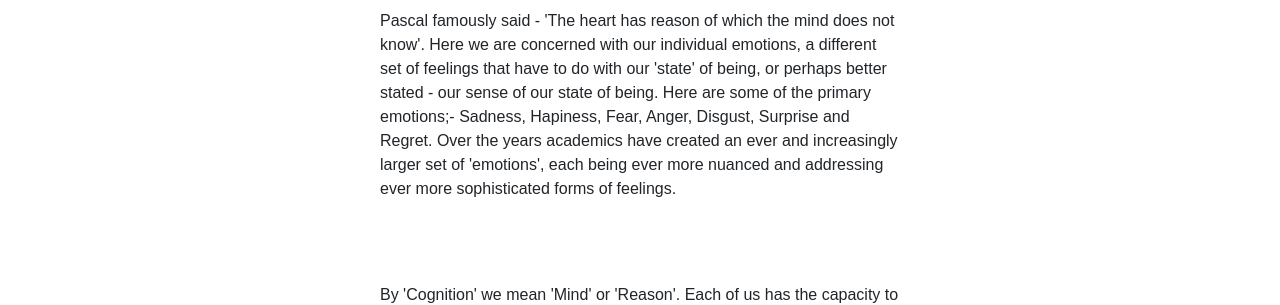
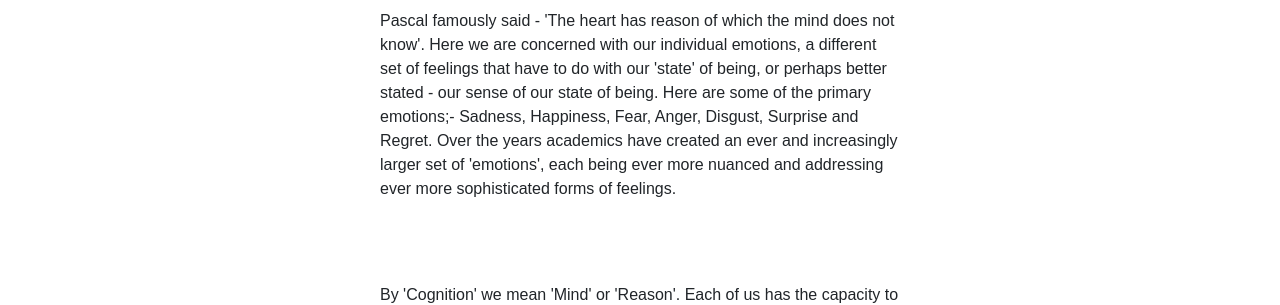
Before and after one commit to Sympathetic-Intelligence/tcfsi-flask-app, a Flask app: page /tiers in a window 1280 px wide. Shown: the part 1286-1591 px from the top of the page. Run offline with Flask 3, Linux system fonts and the light colour scheme.

Commit message:
Update tiers.html

```diff
--- a/templates/tiers.html
+++ b/templates/tiers.html
@@ -43,7 +43,7 @@
 
 					<h5>Emotion</h5>
 					<p>
-						Pascal famously said - 'The heart has reason of which the mind does not know'. Here we are concerned with our individual emotions, a different set of feelings that have to do with our 'state' of being, or perhaps better stated - our sense of our state of being. Here are some of the primary emotions;- Sadness, Hapiness, Fear, Anger, Disgust, Surprise and Regret. Over the years academics have created an ever and increasingly larger set of 'emotions', each being ever more nuanced and addressing ever more sophisticated forms of feelings.
+						Pascal famously said - 'The heart has reason of which the mind does not know'. Here we are concerned with our individual emotions, a different set of feelings that have to do with our 'state' of being, or perhaps better stated - our sense of our state of being. Here are some of the primary emotions;- Sadness, Happiness, Fear, Anger, Disgust, Surprise and Regret. Over the years academics have created an ever and increasingly larger set of 'emotions', each being ever more nuanced and addressing ever more sophisticated forms of feelings.
 					</p>
 
 					<h5>Cognition</h5>
```
